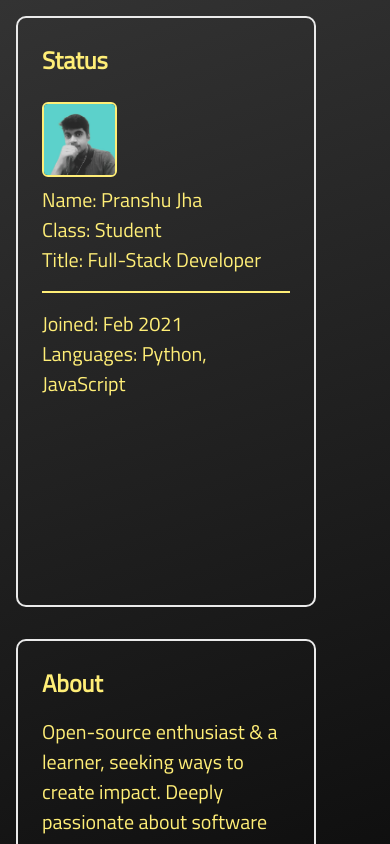
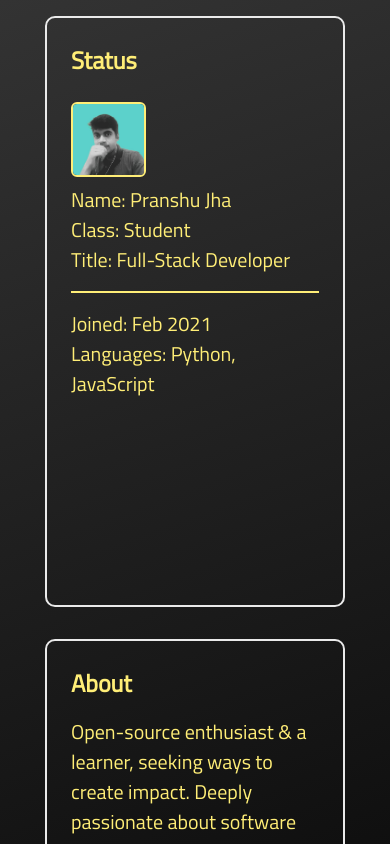
Before and after one commit to pranshuj73/game-portfolio, a Next.js app: page / in a window 390 px wide. Shown: the top 844 px of the page. Built offline with nearby package versions, Linux system fonts and the light colour scheme.

Commit message:
added media queries to center cards for mobile view

```diff
--- a/pages/components/Skills.tsx
+++ b/pages/components/Skills.tsx
@@ -11,7 +11,7 @@ function HexIcon (props: JSX.ElementChildrenAttribute) {
   const shadowColor = '#ffee77';
   return (
     <div style={{position: 'relative', display: 'flex', alignItems: 'center', justifyContent: 'center'}}>
-      <span style={{color: badgeBg, fontSize: '60px', textShadow: `${shadowColor} 0 -2px 0, ${shadowColor} 0 2px 0, ${shadowColor} -2px 0 0, ${shadowColor} 2px 0 0, ${shadowColor} 0 0 5px`}}>&#x2B22;</span>
+      <span style={{color: badgeBg, fontSize: '60px', textShadow: `${shadowColor} 0 -2px 0, ${shadowColor} 0 2px 0, ${shadowColor} -2px 0 0, ${shadowColor} 2px 0 0, ${shadowColor} 0 0 7px`}}>&#x2B22;</span>
       <div style={{position: 'absolute', top: '50%', left: '50%', transform: 'translate(-50%, -25%)',color: iconColor}}>
         {props.children}
       </div>
--- a/pages/index.tsx
+++ b/pages/index.tsx
@@ -24,7 +24,7 @@ const Home: NextPage = () => {
   const [visibleData, setVisibleData] = useState(0);
 
   return (
-    <div className={styles.container}>
+    <div>
       <Head>
         <title>Pranshu Jha</title>
         <meta name="description" content="Generated by create next app" />
--- a/styles/Home.module.css
+++ b/styles/Home.module.css
@@ -1,9 +1,3 @@
-.container {
-  display: flex;
-  align-items: center;
-  justify-content: center;
-}
-
 .main {
   min-height: 100vh;
   flex: 1;
@@ -117,5 +111,6 @@
   .grid {
     width: 100%;
     flex-direction: column;
+    align-items: center;
   }
 }
```
